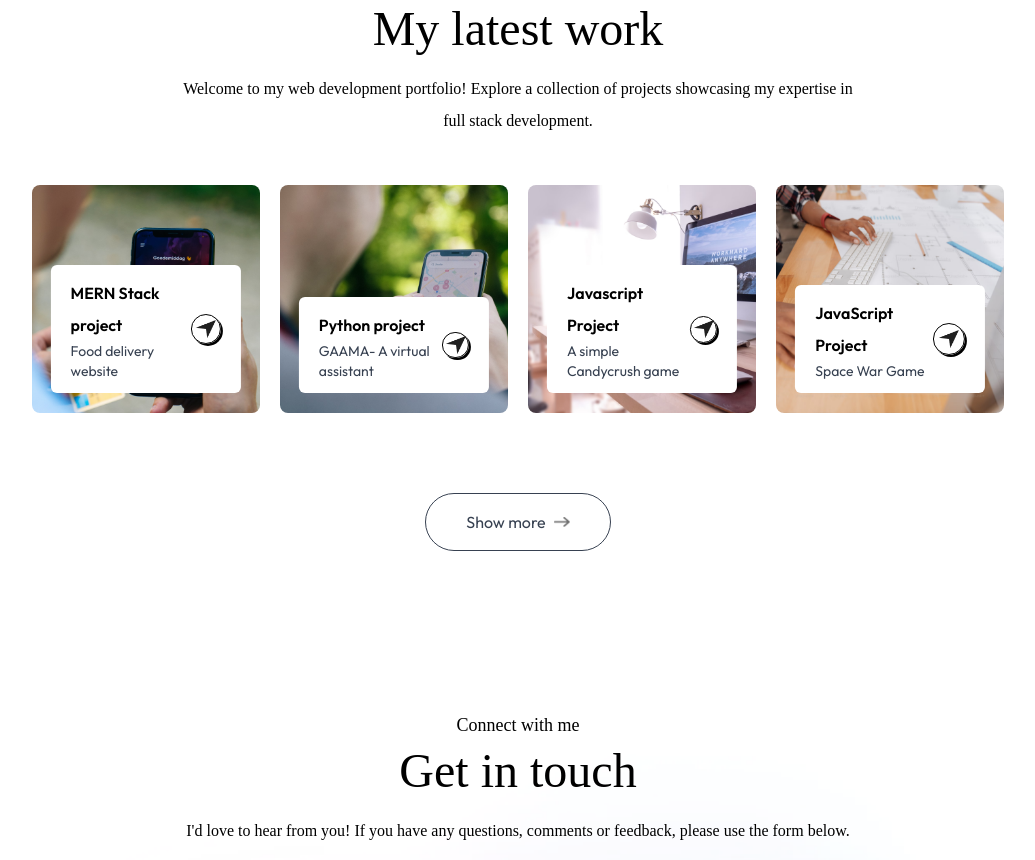
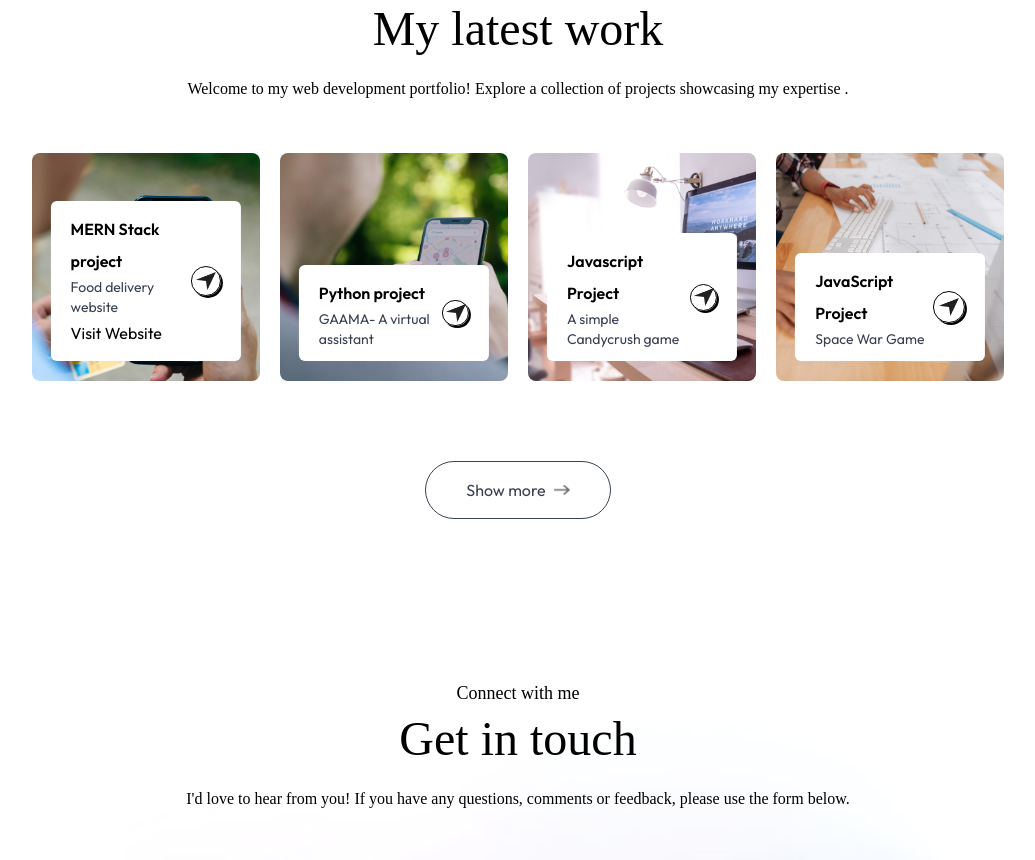
Before and after one commit to aditya14140/My-Portfolio, a plain HTML site: page index.html in a window 1280 px wide. Shown: the part 2510-3370 px from the top of the page, without its empty margins (122-1157 px from the left). Drawn offline with nearby package versions, Linux system fonts and the light colour scheme; a web font is replaced by a local one.

Commit message:
first commit

```diff
--- a/index.html
+++ b/index.html
@@ -215,7 +215,7 @@
 <div id="work" class="w-full px-[12%] py-10 scroll-mt-20">
     <h4 class="text-center mb-2 text-lg font-Ovo">My portfolio</h4>
     <h2 class="text-center text-5xl font-Ovo">My latest work</h2>
-    <p class="text-center max-w-2xl mx-auto mt-5 mb-12 font-Ovo">Welcome to my web development portfolio! Explore a collection of projects showcasing my expertise in full stack development.</p>
+    <p class="text-center max-w-2xl mx-auto mt-5 mb-12 font-Ovo">Welcome to my web development portfolio! Explore a collection of projects showcasing my expertise .</p>
 
     <div class="grid grid-cols-auto my-10 gap-5 dark:text-black">
         <div class="aspect-square bg-[url('./images/work-1.png')] bg-no-repeat bg-cover bg-center rounded-lg relative cursor-pointer group">
@@ -223,11 +223,14 @@
             <div class="bg-white w-10/12 rounded-md absolute bottom-5 left-1/2 -translate-x-1/2 py-3 px-5 flex items-center justify-between duration-500 group-hover:bottom-7">
                 <div>
                     <h2 class="font-semibold">MERN Stack project</h2>
-                    <p class="text-sm text-gray-700">Food delivery website</p>
-                    <a href="https://frontend-axgy.onrender.com/"></a>
+                    <p class="text-sm text-gray-700">Food delivery website  </p>
+                    <div class="link-container">
+                        <a href="https://frontend-axgy.onrender.com/" target="_blank">Visit Website</a>
+                    </div>
+
                 </div>
                 <div class="border rounded-full border-black w-9 aspect-square flex items-center justify-center shadow-[2px_2px_0_#000] group-hover:bg-lime-300 transition">
-                    <img src="./images/send-icon.png" alt="" class="w-5">
+                    <img src="./images/send-icon.png"  href="https://frontend-axgy.onrender.com/" alt="" class="w-5">
                 </div>
             </div>
         </div>
@@ -251,7 +254,7 @@
                     <p class="text-sm text-gray-700">A simple Candycrush game</p>
                 </div>
                 <div class="border rounded-full border-black w-9 aspect-square flex items-center justify-center shadow-[2px_2px_0_#000] group-hover:bg-lime-300 transition">
-                    <img src="./images/send-icon.png" alt="" class="w-5">
+                    <img src="./images/send-icon.png "  alt="" class="w-5">
                 </div>
             </div>
         </div>
```
